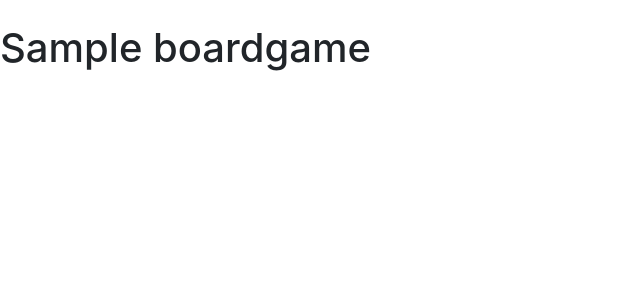
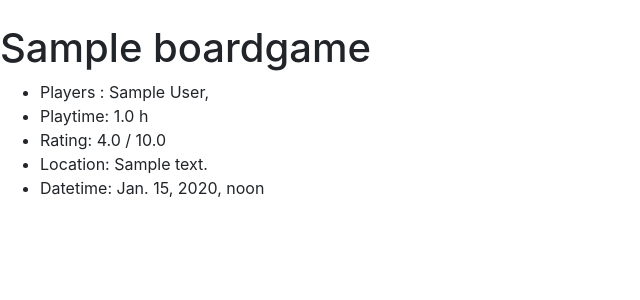
Before and after one commit to eimantasnejus/my-boardgames, a Django app: page /main/playthrough/00000000-0000-0000-0000-000000000001/ in a window 1280 px wide. Shown: the part 56-356 px from the top of the page, without its empty margins (0-640 px from the left). Run offline with Django 3.2, Linux system fonts and the light colour scheme; tables that the repository leaves empty hold one stand-in row (values such as "Sample post"); some libraries are stand-ins or nearby versions.

Commit message:
[ADD] 37: Adding rating and expanding amount of data in playthrough detail view

```diff
--- a/main/forms.py
+++ b/main/forms.py
@@ -5,4 +5,4 @@ from main.models import Playthrough
 class PlaythroughForm(forms.ModelForm):
     class Meta:
         model = Playthrough
-        fields = ['boardgame', 'datetime', 'players', 'playtime']
+        fields = ['boardgame', 'datetime', 'players', 'playtime', 'rating']
--- a/main/models.py
+++ b/main/models.py
@@ -80,6 +80,7 @@ class Playthrough(models.Model):
     location = models.ForeignKey(Location, on_delete=models.SET_NULL, null=True)
     players = models.ManyToManyField(Player, help_text='Add players who participate in this game.')
     playtime = models.FloatField(null=True)
+    rating = models.FloatField(null=True)
     # TODO: bool - explaining rules
     # TODO: score - each player
 
--- a/main/templates/main/playthrough_detail.html
+++ b/main/templates/main/playthrough_detail.html
@@ -2,5 +2,11 @@
 
 {% block content %}
   <h1>{{ playthrough.boardgame }}</h1>
-
+    <ul>
+    <li>Players : {% for player in playthrough.players.all %} {{ player }},  {% endfor %}</li>
+    <li>Playtime: {{ playthrough.playtime }} h</li>
+    <li>Rating: {{ playthrough.rating }} / 10.0</li>
+    <li>Location: {{ playthrough.location }}</li>
+    <li>Datetime: {{ playthrough.datetime }}</li>
+    </ul>
 {% endblock %}
```
Also changed, not shown: main/migrations/0005_playthrough_rating.py (added).
